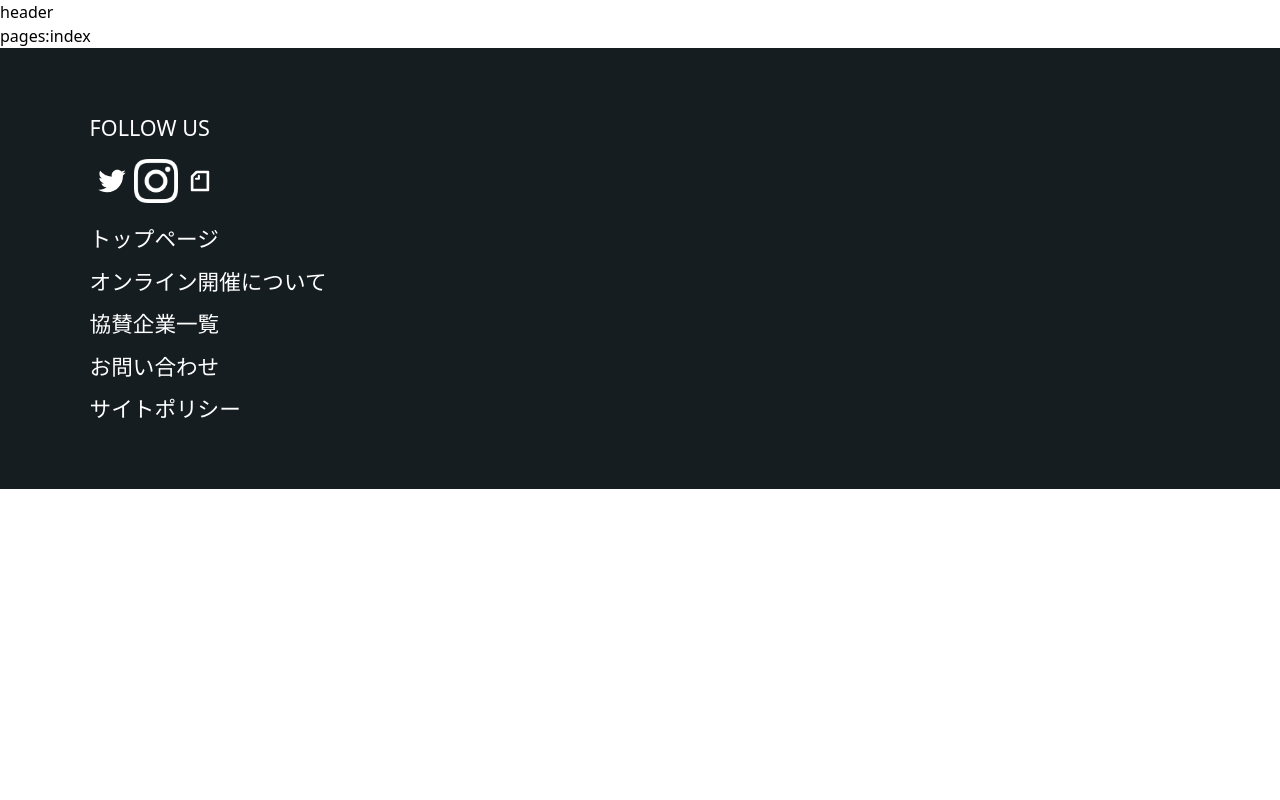
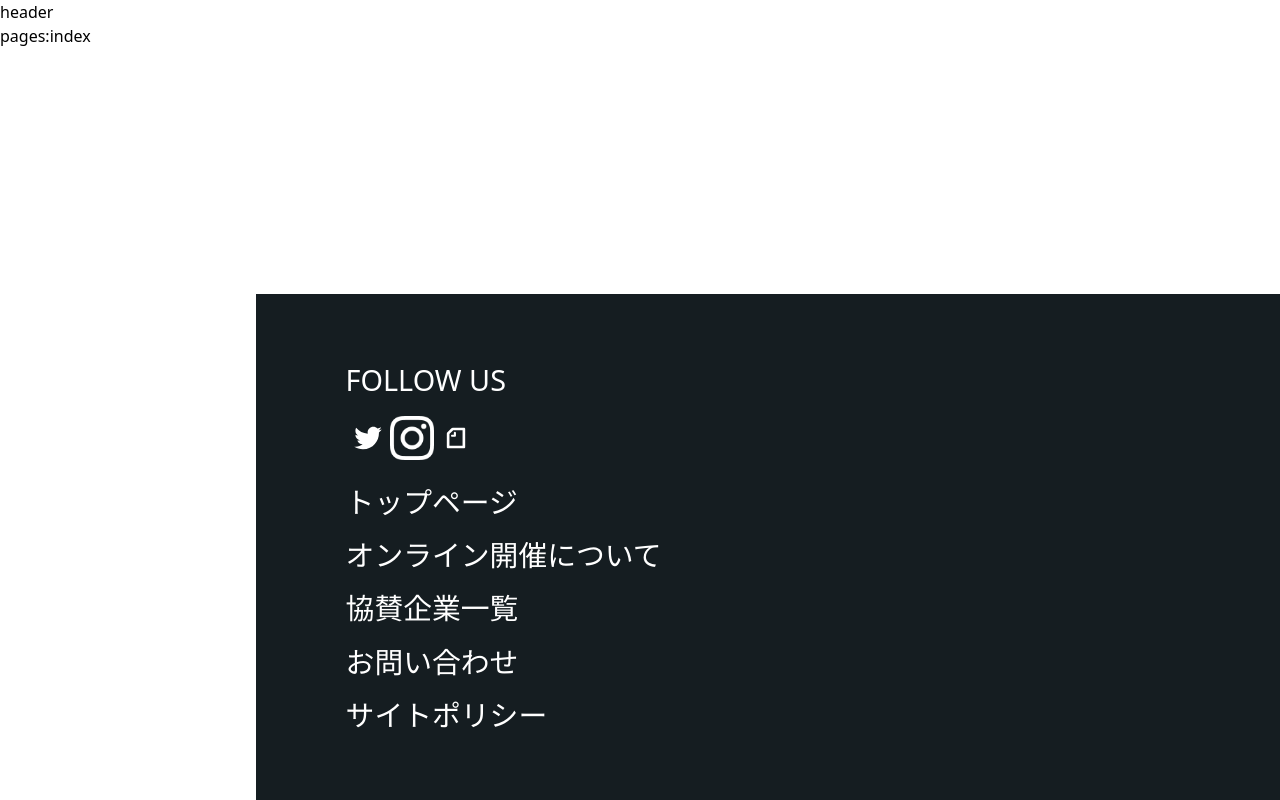
Before and after one commit to kougakusai/kougakusai-hp, a Next.js app: page / in a window 1280 px wide. Built offline with nearby package versions, Linux system fonts and the light colour scheme.

Commit message:
PR#20 修正：フォントサイズ・位置・リンク

```diff
--- a/src/components/modules/Footer/Footer.tsx
+++ b/src/components/modules/Footer/Footer.tsx
@@ -3,52 +3,44 @@ import Link from "next/link";
 import clsx from "clsx";
 import SNSButtons from "../SNSButtons";
 
-const pageURL = {
-  top: "/",
-  about: "#",
-  company: "#",
-  contact: "#",
-  policy: "#",
-};
+const links = [
+  {
+    pagePath: "/",
+    description: "トップページ",
+  },
+  {
+    pagePath: "/about",
+    description: "オンライン開催について",
+  },
+  {
+    pagePath: "/company",
+    description: "協賛企業一覧",
+  },
+  {
+    pagePath: "/contact",
+    description: "お問い合わせ",
+  },
+  {
+    pagePath: "/policy",
+    description: "サイトポリシー",
+  },
+];
 
 const Footer: VFC = () => {
   return (
-    <footer
-      className={clsx(
-        "bg-k-navy-black",
-        "text-white",
-        ["text-[1.125rem]", "px-[10%]", "pt-[10%]", "pb-[130px]"],
-        ["k-lg:text-[1.35rem]", "k-lg:py-[5%]", "k-lg:pl-[7%]", "k-lg:pr-[20%]"]
-      )}
-    >
+    <footer className="mb-[104px] k-lg:mb-0 w-full k-lg:w-[calc(100%-20vw)] bg-k-navy-black text-white text-[1.8rem] px-[10%] pt-[10%] pb-[130px] k-lg:py-[5%] k-lg:pl-[7%] k-lg:pr-[20%] absolute bottom-0 k-lg:right-0">
       <div>
         <SNSButtons className="mb-[20px]" />
         <ul className="space-y-[10px]">
-          <li>
-            <Link href={pageURL.top}>
-              <a>トップページ</a>
-            </Link>
-          </li>
-          <li>
-            <Link href={pageURL.about}>
-              <a>オンライン開催について</a>
-            </Link>
-          </li>
-          <li>
-            <Link href={pageURL.company}>
-              <a>協賛企業一覧</a>
-            </Link>
-          </li>
-          <li>
-            <Link href={pageURL.contact}>
-              <a>お問い合わせ</a>
-            </Link>
-          </li>
-          <li>
-            <Link href={pageURL.policy}>
-              <a>サイトポリシー</a>
-            </Link>
-          </li>
+          {links.map(({ pagePath, description }) => {
+            return (
+              <li key={pagePath}>
+                <Link href={pagePath}>
+                  <a>{description}</a>
+                </Link>
+              </li>
+            );
+          })}
         </ul>
       </div>
     </footer>
```
